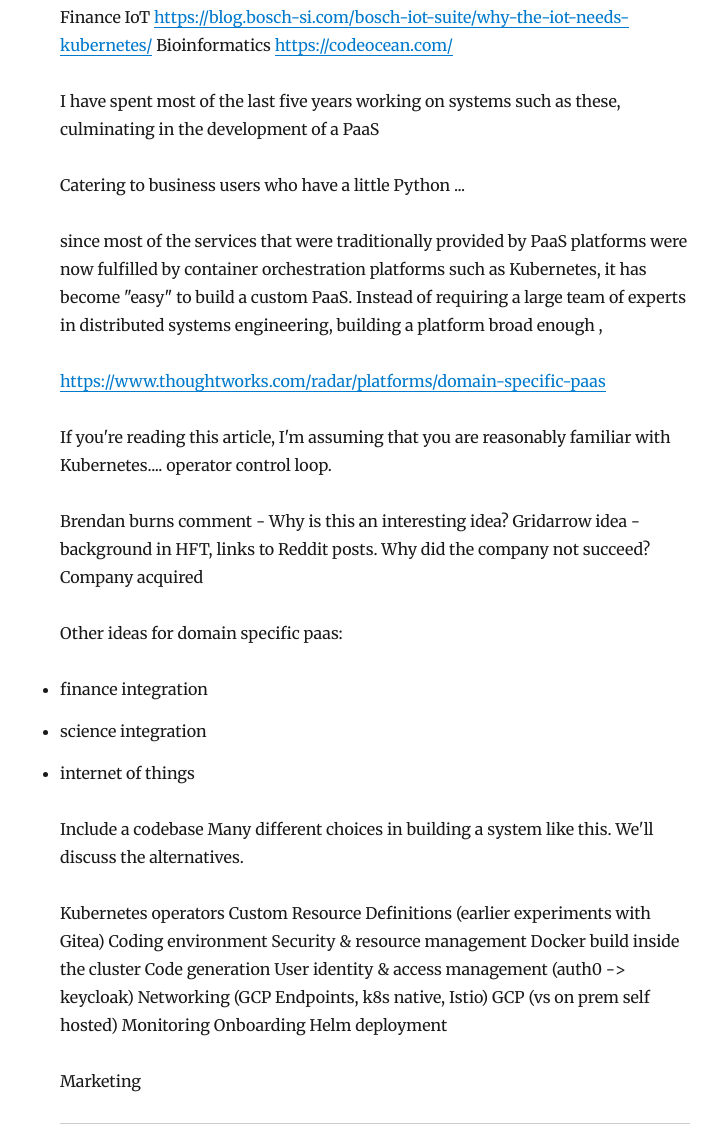
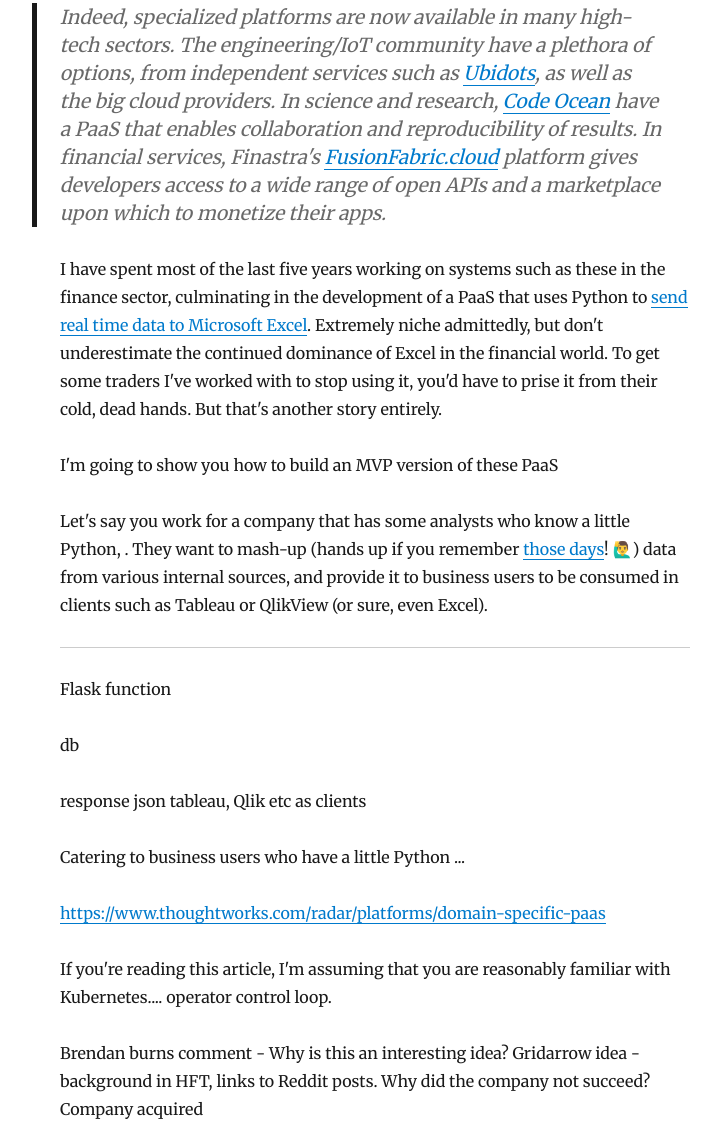
Before and after one commit to markns/reactive.rocks, a Gatsby site: page /domain-specific-paas-part-1/ in a window 1280 px wide. Shown: the part 588-1715 px from the top of the page, without its empty margins (265-986 px from the left). Built offline with nearby package versions, Linux system fonts and the light colour scheme; Gatsby itself is replaced by a stand-in of ours; some packages are replaced by stand-ins of ours.

Commit message:
completing introduction

```diff
--- a/content/blog/domain-specific-paas-part-1/index.md
+++ b/content/blog/domain-specific-paas-part-1/index.md
@@ -4,19 +4,32 @@
 description: "How to build a Domain Specific PaaS with Kubernetes"
 ---
 
-Way back in early 2017, Brendan Burns, one of the co-founders of Kubernetes, published a blog article describing how Kubernetes will form [the foundation for next generation PaaS](https://kubernetes.io/blog/2017/02/caas-the-foundation-for-next-gen-paas/).
+Way back in early 2017, Brendan Burns, one of the co-creators of Kubernetes, published a blog article describing how Kubernetes will form the [foundation for the next generation of PaaS](https://kubernetes.io/blog/2017/02/caas-the-foundation-for-next-gen-paas/).
 
-His idea was this: Kubernetes has simplified the development of a PaaS to such an extent that a whole new class of industry specific and even niche platforms has become viable. Whereas previously it would take a team of highly skilled distributed systems engineers to build a PaaS, now an individual developer with expertise in a specific domain can develop a bespoke platform heavily customized for their industry vertical.
+His idea was this: Kubernetes has simplified the development of a PaaS to such an extent that a whole new class of industry specific and even niche platforms have become viable. Whereas previously it would have taken a team of highly skilled distributed systems engineers to build a PaaS, now it's possible for an individual developer with expertise in a specific domain to develop a bespoke platform, tailor-made for their industry vertical.
 
-Finance
-IoT https://blog.bosch-si.com/bosch-iot-suite/why-the-iot-needs-kubernetes/
-Bioinformatics https://codeocean.com/
+> Indeed, specialized platforms are now available in many high-tech sectors. The engineering/IoT community have a plethora of options, from independent services such as [Ubidots](https://ubidots.com/), as well as the big cloud providers. In science and research, [Code Ocean](https://codeocean.com/) have a PaaS that enables collaboration and reproducibility of results. In financial services, Finastra's [FusionFabric.cloud](https://www.fusionfabric.cloud/) platform gives developers access to a wide range of open APIs and a marketplace upon which to monetize their apps.
 
-I have spent most of the last five years working on systems such as these, culminating in the development of a PaaS
+I have spent most of the last five years working on systems such as these in the finance sector, culminating in the development of a PaaS that uses Python to [send real time data to Microsoft Excel](https://www.youtube.com/watch?v=is_2RVOOEME). Extremely niche admittedly, but don't underestimate the continued dominance of Excel in the financial world. To get some traders I've worked with to stop using it, you'd have to prise it from their cold, dead hands. But that's another story entirely.
+
+I'm going to show you how to build an MVP version of these PaaS
+
+Let's say you work for a company that has some analysts who know a little Python, . They want to mash-up (hands up if you remember [those days](https://mashable.com/2009/10/08/top-mashups/?europe=true)! 🙋‍♂️) data from various internal sources, and provide it to business users to be consumed in clients such as Tableau or QlikView (or sure, even Excel).
+
+-----------------
+
+Flask function
+
+db
+
+
+response json
+tableau, Qlik etc as clients
+
+
 
 Catering to business users who have a little Python ...
 
-since most of the services that were traditionally provided by PaaS platforms were now fulfilled by container orchestration platforms such as Kubernetes, it has become "easy" to build a custom PaaS. Instead of requiring a large team of experts in distributed systems engineering, building a platform broad enough ,
 
 https://www.thoughtworks.com/radar/platforms/domain-specific-paas
 
@@ -29,11 +42,6 @@
 Gridarrow idea - background in HFT, links to Reddit posts. Why did the company not succeed?
 Company acquired
 
-Other ideas for domain specific paas:
-- finance integration
-- science integration
-- internet of things
-
 Include a codebase
 Many different choices in building a system like this. We'll discuss the alternatives.
 
@@ -41,7 +49,7 @@
 Custom Resource Definitions (earlier experiments with Gitea)
 Coding environment
 Security & resource management
-Docker build inside the cluster
+Docker build inside the cluster. Kaniko. https://github.com/tektoncd/pipeline?
 Code generation
 User identity & access management (auth0 -> keycloak)
 Networking (GCP Endpoints, k8s native, Istio)
```
